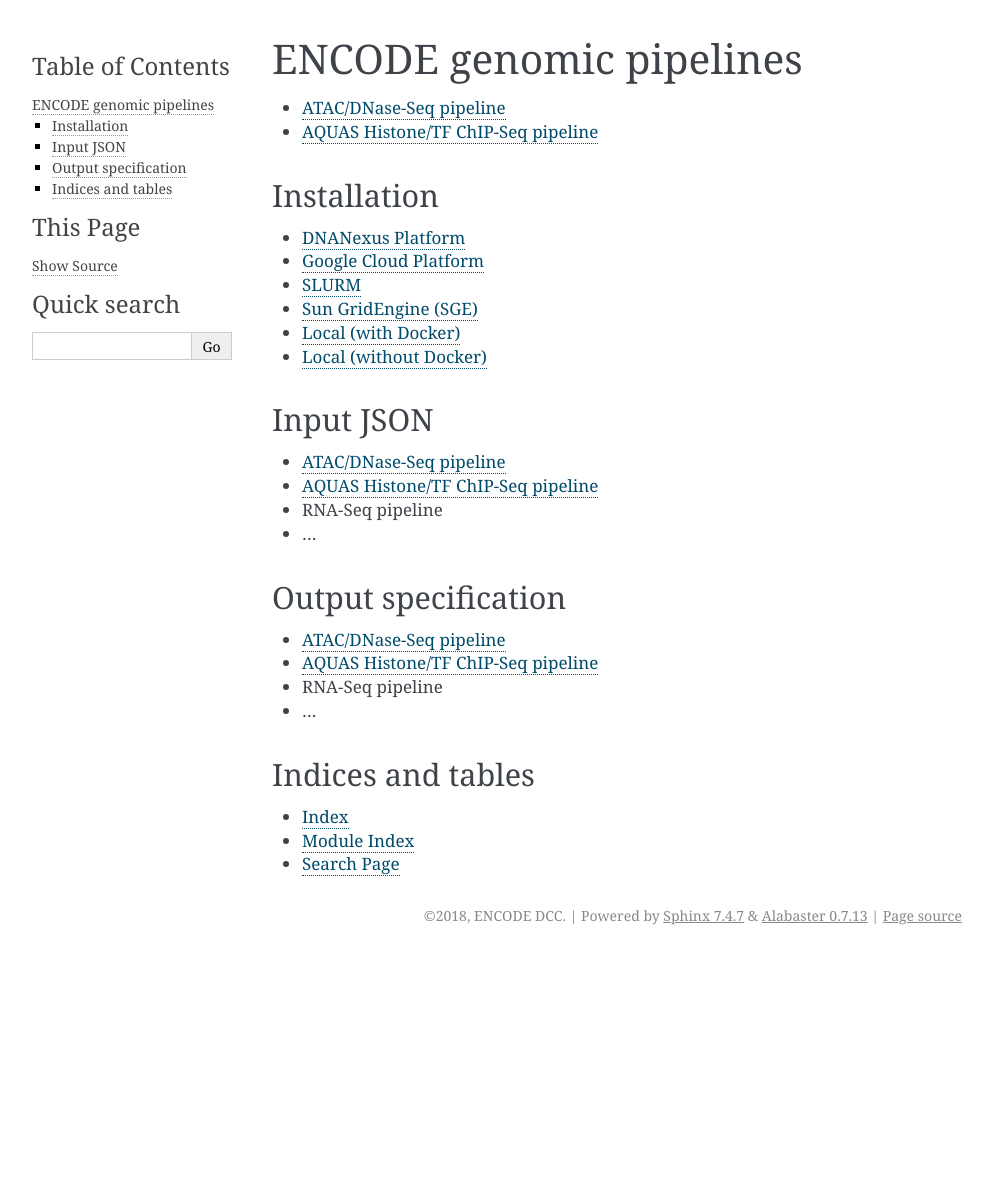
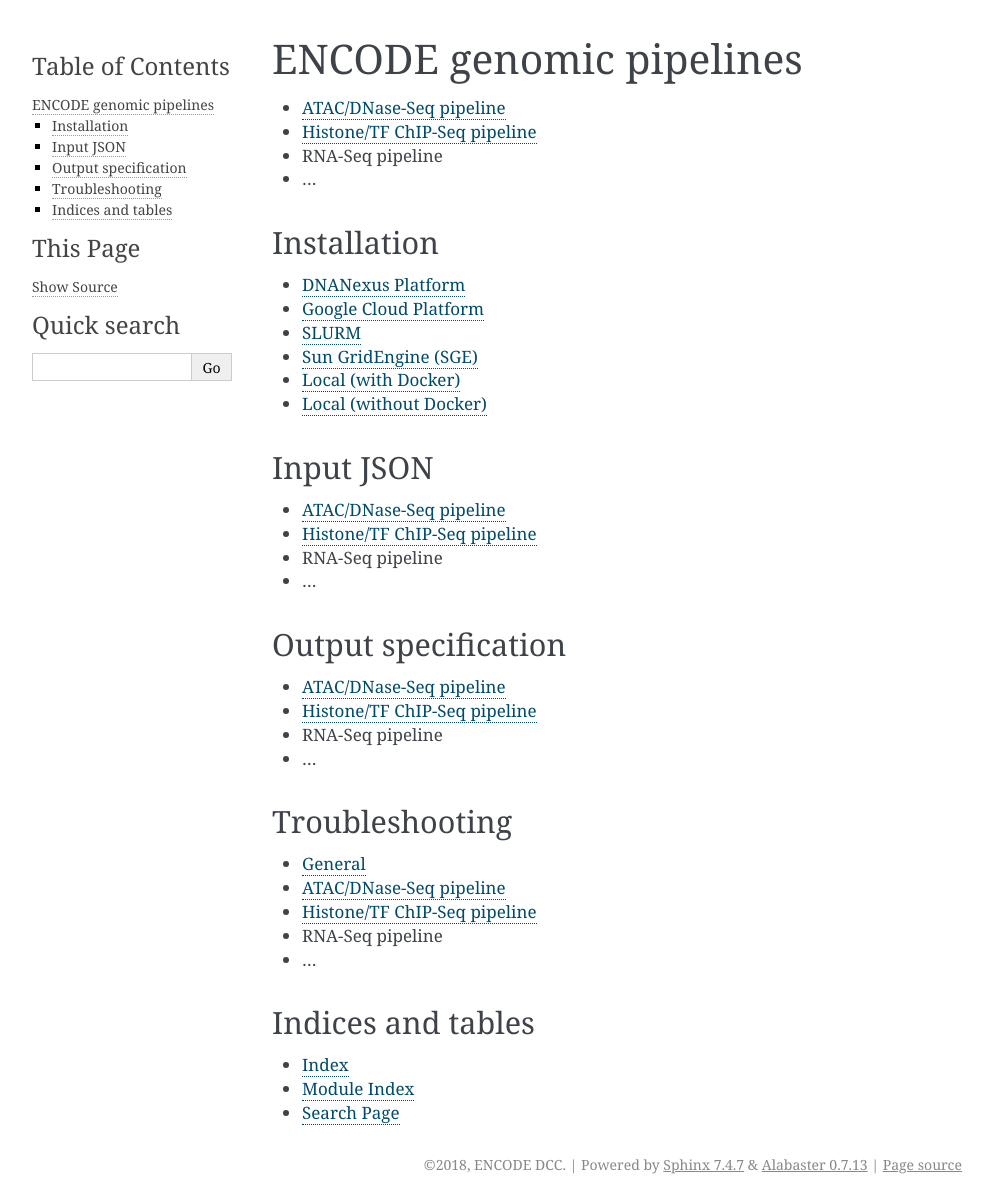
Before and after one commit to ENCODE-DCC/wdl-pipelines, a Sphinx documentation site: the page built from docs/index.rst, in a window 1280 px wide. Shown: the whole page, without its empty margins (148-1141 px from the left). Built offline with Sphinx 7.4.7, drawn with Linux system fonts in a browser that asks for light colours; before the commit the page ends 955 px from its top, so only the background shows below that.

Commit message:
1) update for dxWDL 0.66.1 and cromwell 32, 2) added troubleshooting section

```diff
--- a/docs/index.rst
+++ b/docs/index.rst
@@ -18,7 +18,9 @@
    output_atac.rst
 
 * `ATAC/DNase-Seq pipeline <https://github.com/ENCODE-DCC/atac-seq-pipeline>`_
-* `AQUAS Histone/TF ChIP-Seq pipeline <https://github.com/ENCODE-DCC/chip-seq-pipeline2>`_
+* `Histone/TF ChIP-Seq pipeline <https://github.com/ENCODE-DCC/chip-seq-pipeline2>`_
+* RNA-Seq pipeline
+* ...
 
 Installation
 ------------
@@ -34,14 +36,22 @@
 ----------
 
 * `ATAC/DNase-Seq pipeline <input_json_atac.html>`_
-* `AQUAS Histone/TF ChIP-Seq pipeline <input_json_chip.html>`_
+* `Histone/TF ChIP-Seq pipeline <input_json_chip.html>`_
 * RNA-Seq pipeline
 * ...
 
 Output specification
 --------------------
 * `ATAC/DNase-Seq pipeline <output_atac.html>`_
-* `AQUAS Histone/TF ChIP-Seq pipeline <output_chip.html>`_
+* `Histone/TF ChIP-Seq pipeline <output_chip.html>`_
+* RNA-Seq pipeline
+* ...
+
+Troubleshooting
+---------------
+* `General <troubleshoot.html>`_
+* `ATAC/DNase-Seq pipeline <https://github.com/ENCODE-DCC/atac-seq-pipeline/issues>`_
+* `Histone/TF ChIP-Seq pipeline <https://github.com/ENCODE-DCC/chip-seq-pipeline2/issues>`_
 * RNA-Seq pipeline
 * ...
 
--- a/docs/install.rst
+++ b/docs/install.rst
@@ -45,12 +45,12 @@
 
 #. Download the latest ``dxWDL``::
 
-	$ wget https://github.com/dnanexus/dxWDL/releases/download/0.60.2/dxWDL-0.60.2.jar
-	$ chmod +x dxWDL-0.60.2.jar
+	$ wget https://github.com/dnanexus/dxWDL/releases/download/0.66.1/dxWDL-0.66.1.jar
+	$ chmod +x dxWDL-0.66.1.jar
 
 #. Convert WDL to a workflow on DNANexus web UI. Make sure that URIs in your ``input.json`` are valid (starting with ``dx://``) for DNANexus::
 
-	$ java -jar dxWDL-0.60.2.jar compile <(sed 's/#@//g' [WDL]) -f -folder /[DEST_DIR_ON_DX] -defaults input.json
+	$ java -jar dxWDL-0.66.1.jar compile [WDL] -f -folder /[DEST_DIR_ON_DX] -defaults input.json -extras workflow_opts/docker.json
 
 #. Check if a new workflow is generated on a directory ``[DEST_DIR_ON_DX]`` on your project ``[DX_PRJ]``.
 #. Click on a workflow, specify output directory and then launch it.
```
Also changed, not shown: docs/troubleshoot.rst (added, +30 -0 lines).
